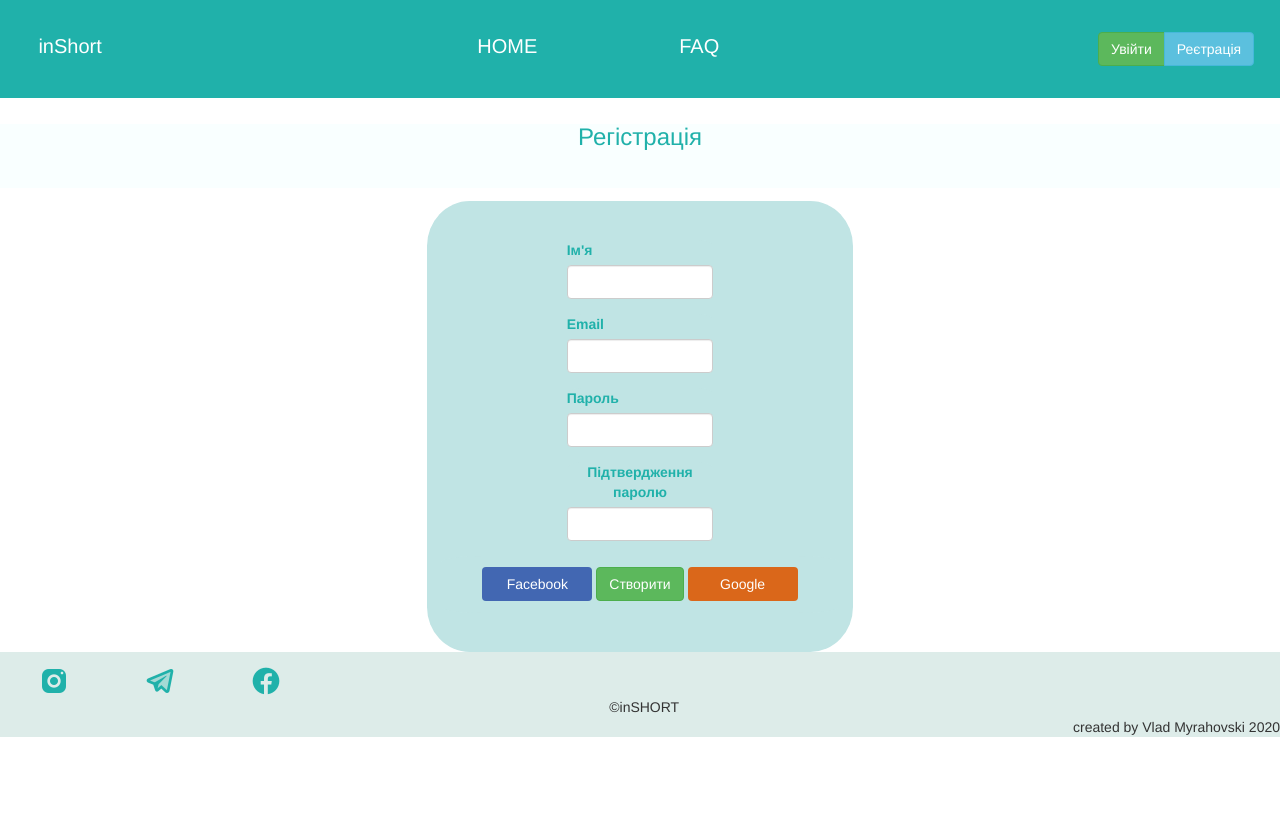
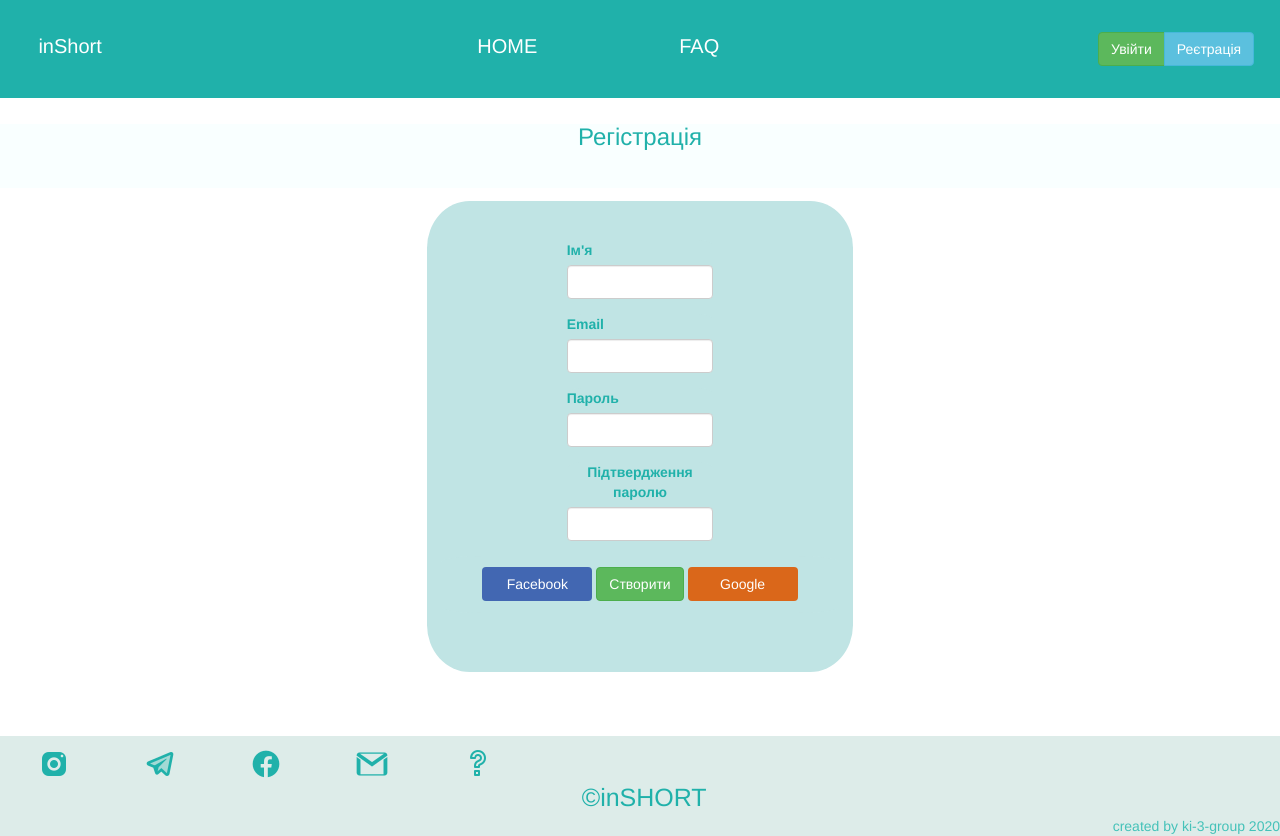
Before and after one commit to klochkov1/inshort_2020, a Django app: page /accounts/register/ in a window 1280 px wide. Before the commit the page ends 737 px from the top, so only its background shows below. Run offline with Django 3.2, Linux system fonts and the light colour scheme; some libraries are stand-ins or nearby versions.

Commit message:
Add new image add fix with footer

```diff
--- a/home/static/css/faq.css
+++ b/home/static/css/faq.css
@@ -35,6 +35,7 @@ body {
 
 .text {
     width: 100%;
+    padding-bottom:5%;
 }
 
 .col-xs-4 {
--- a/home/static/css/reg.css
+++ b/home/static/css/reg.css
@@ -93,7 +93,7 @@ height: 15%;
    }
    .container{
     padding-top:3%;
-    padding-bottom:3%;
+    margin-bottom:5%;
     padding-left:3%;
     padding-right:3%;
     border-radius: 10%;
--- a/home/static/css/style.css
+++ b/home/static/css/style.css
@@ -213,6 +213,7 @@ li {
 }
 /* Footer */
 .footer{
+  margin-top: 10%;
   background-color:#DDECE9;
   overflow-x: hidden;
   width:100%;
@@ -221,6 +222,12 @@ li {
   padding-left: 3%;
 
  }
+ .networks_block{
+ width: 32px;
+ height:32px;
+
+ padding-right:1%;
+}
  .networks{
     background-color:#DDECE9;
  }
@@ -228,8 +235,13 @@ li {
  .own{
   width:100%;
   text-align: center;
+  color: #20B1AA;
+  font-size: 25px;
  }
  .created_by{
+  font-style: normal;
+  text-align: right;
+  color: #45C2B9;
   width:100%;
   text-align: right;
  }
--- a/home/templates/FAQ.html
+++ b/home/templates/FAQ.html
@@ -23,7 +23,7 @@
 </div>
 <div class="text">
     <div class="question">
-	<h4 class="text-center">Часті запитання</h4>
+		<h4 class="text-center">Часті запитання</h4>
 	</div>
 	<div class="text-block"><!--text-->
 	  <div class="text-block1 col-md-3" >
--- a/home/templates/header.html
+++ b/home/templates/header.html
@@ -54,12 +54,18 @@
         <div class="col-md-1 networks_block3">
             <a href="#"><img src="{% static "img/facebook.png" %}" alt="facebook"></a>
          </div>
+         <div class="col-md-1 networks_block">
+            <a href="#"><img src="{% static "img/gmail.png" %}" alt="gmail"></a>
+        </div>
+        <div class="col-md-1 networks_block">
+            <a href="#"><img src="{% static "img/help.png" %}" alt="help"></a>
+        </div>
     </div>
    <div class="row own">
     ©inSHORT
    </div>
    <div class="created_by">
-    created by Vlad Myrahovski 2020
+     created by ki-3-group 2020
    </div>
 </div>
 </body>
```
Also changed, not shown: home/static/img/gmail.png (added), home/static/img/help.png (added).
